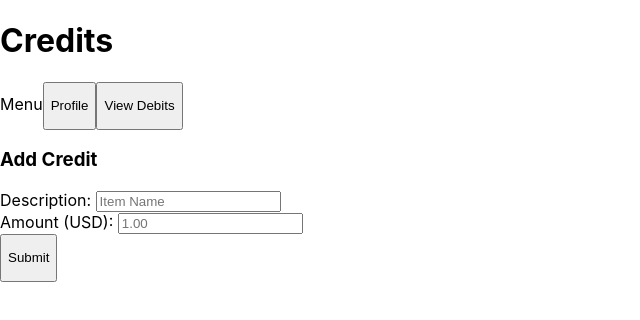
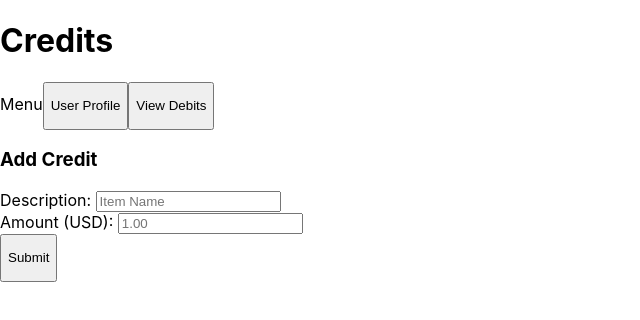
Before and after one commit to perlaescano/CSCI39548-Assignment3, a React (Create React App) app in the folder bank-react-app/: page /#/credit in a window 1280 px wide. Shown: the top 320 px of the page, without its empty margins (0-640 px from the left). Built offline with nearby package versions, Linux system fonts and the light colour scheme; no server answers.

Commit message:
First part working. needs to display clock and the 'Customize Profile' Feature

```diff
--- a/bank-react-app/package.json
+++ b/bank-react-app/package.json
@@ -9,6 +9,7 @@
     "axios": "^0.26.1",
     "react": "^18.0.0",
     "react-dom": "^18.0.0",
+    "react-router-dom": "^5.2.0",
     "react-scripts": "^2.1.3",
     "web-vitals": "^2.1.4"
   },
--- a/bank-react-app/src/App.js
+++ b/bank-react-app/src/App.js
@@ -151,7 +151,7 @@ class App extends Component {
     return (
         <Router>
           <Switch>
-
+            <Route exact path="/" component={UserProfileComponent}/>
             <Route exact path="/userProfile" render={UserProfileComponent}/>
             <Route exact path="/credit" render={CreditsComponent}/>
             <Route exact path="/debit" render={DebitsComponent}/>
--- a/bank-react-app/src/components/Credits.js
+++ b/bank-react-app/src/components/Credits.js
@@ -15,7 +15,7 @@ class Credits extends Component {
                 <h1>Credits</h1>
                 <div id="menu">
                     <label>Menu</label>
-                    <Link id="buttons" to="/userProfile"><button><p>Profile</p></button></Link>
+                    <Link id="buttons" to="/userProfile"><button><p>User Profile</p></button></Link>
                     <Link id="buttons" to="/debit"><button><p>View Debits</p></button></Link>
                 </div>
 
--- a/bank-react-app/src/components/Debits.js
+++ b/bank-react-app/src/components/Debits.js
@@ -1,6 +1,6 @@
 import React, {Component} from 'react';
 import {Link} from 'react-router-dom';
-import ShowCredit from './ShowCredits';
+import ShowCredits from './ShowCredits';
 
 class Debits extends Component{
     constructor(props) {
```
Also changed, not shown: 1 other file (tests, documents, lock files or other folders).
